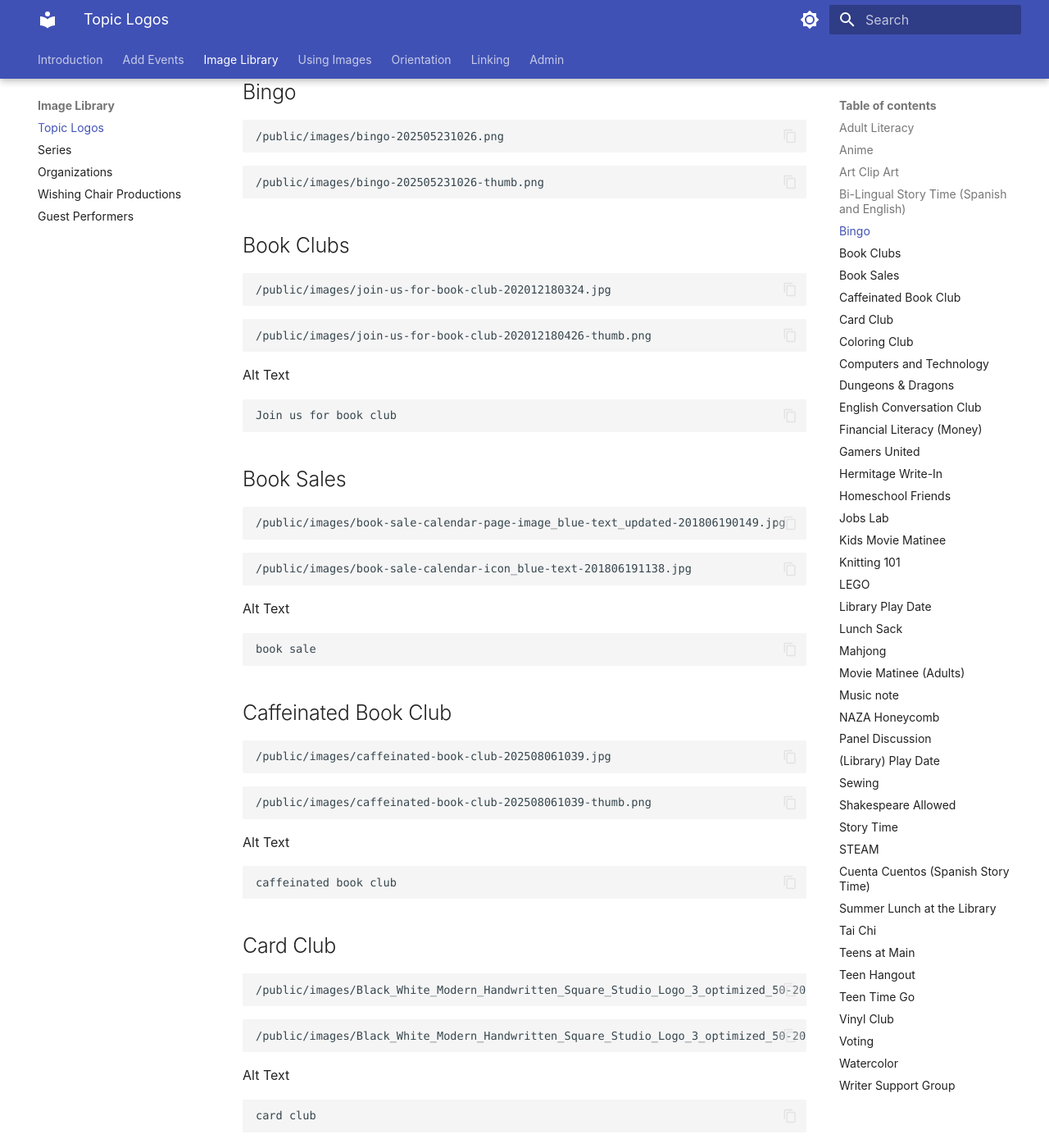
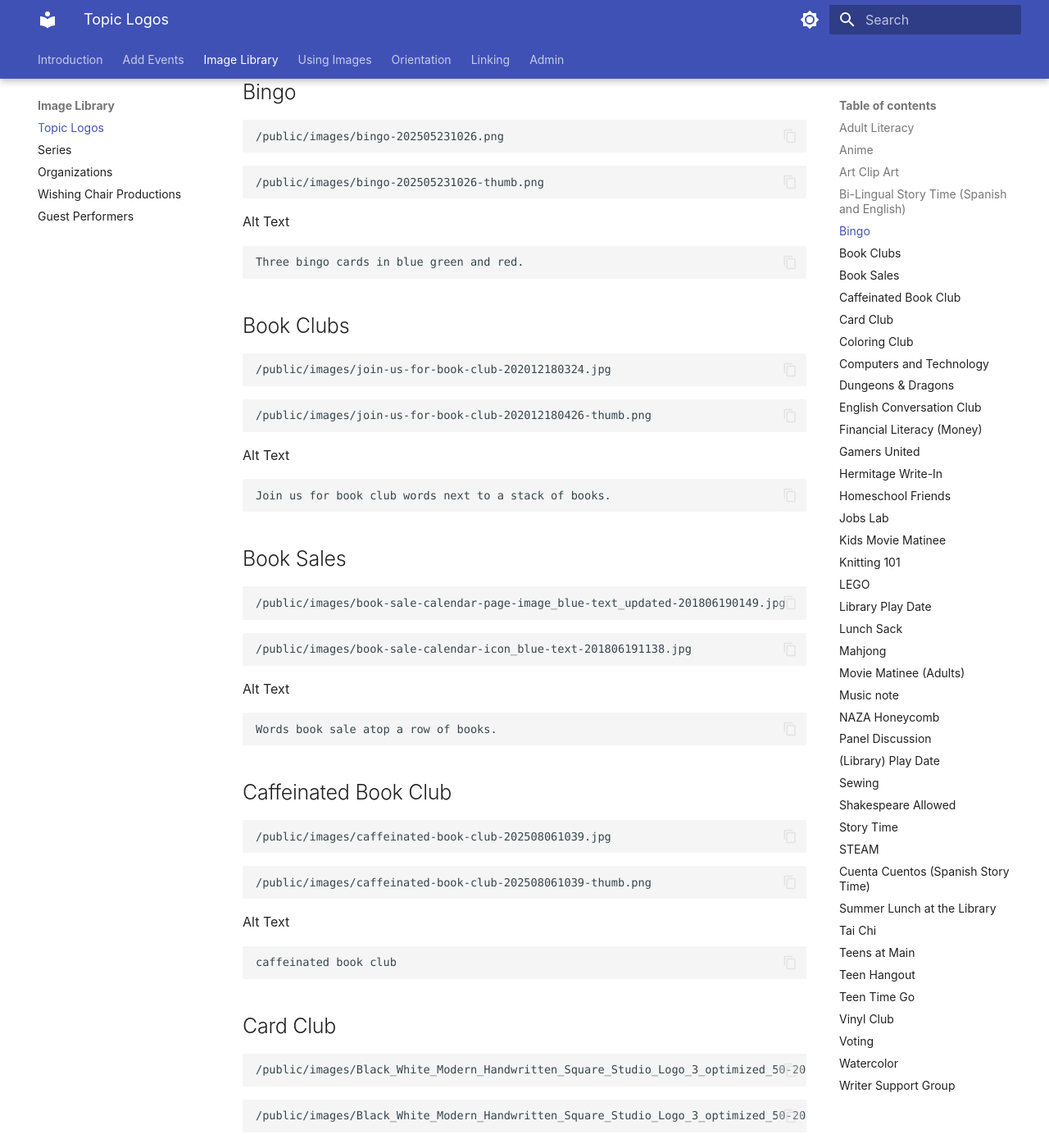
Before and after one commit to Nashville-Public-Library/bedework-docs, an MkDocs documentation site: the page built from docs/image-library/topic-logos.md, in a window 1280 px wide and 1400 px high, scrolled down 1117 px. Shown: the whole window at 82% size. Built offline with MkDocs 1.6.1 and Material for MkDocs 9.7.7, drawn with Linux system fonts in a browser that asks for light colours; some of the changed text lies outside the part shown.

Commit message:
more alt text edits

````diff
--- a/docs/image-library/topic-logos.md
+++ b/docs/image-library/topic-logos.md
@@ -18,7 +18,7 @@ title: Topic Logos
 Alt Text
 
 ```text
-adult literacy
+Logo for adult literacy are against a blue bacground.
 ```
 
 ## Anime
@@ -66,6 +66,12 @@ Hand sketching anime character
 /public/images/bingo-202505231026-thumb.png
 ```
 
+Alt Text
+
+```text
+Three bingo cards in blue green and red.
+```
+
 ## Book Clubs
 
 ```text
@@ -79,7 +85,7 @@ Hand sketching anime character
 Alt Text
 
 ```text
-Join us for book club
+Join us for book club words next to a stack of books.
 ```
 
 ## Book Sales
@@ -95,7 +101,7 @@ Join us for book club
 Alt Text
 
 ```text
-book sale
+Words book sale atop a row of books.
 ```
 
 ## Caffeinated Book Club
````
